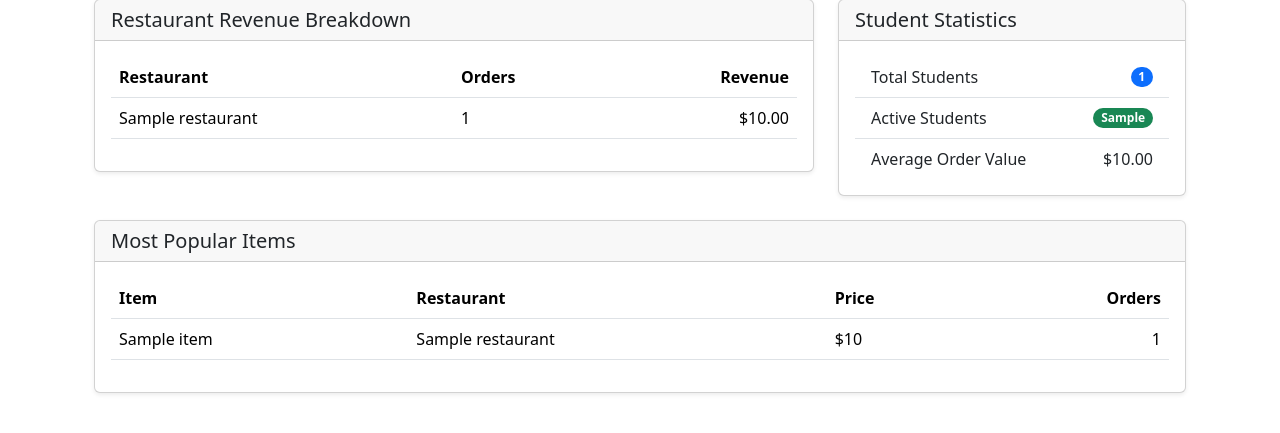
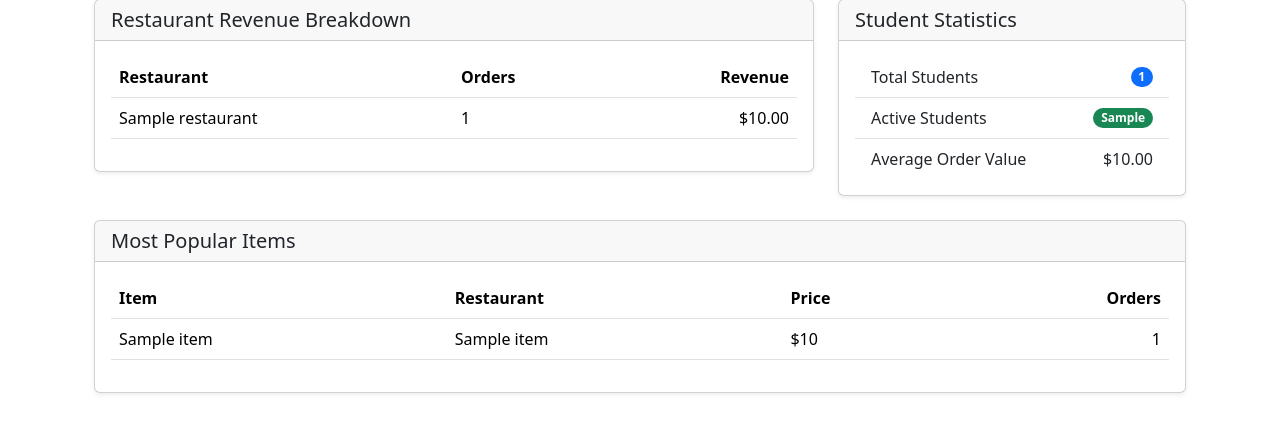
Before and after one commit to lchjie/Database_Project, a Django app: template core/templates/core/financial_overview.html in a window 1280 px wide. Shown: the part 323-756 px from the top of the page. Run offline with Django 3.2, Linux system fonts and the light colour scheme; the template is opened without the code that fills it: most values are stand-ins (such as "Sample title", 1, 10 or a date in 2020).

Commit message:
update the financial format

```diff
--- a/core/templates/core/financial_overview.html
+++ b/core/templates/core/financial_overview.html
@@ -111,7 +111,7 @@
                                 {% for item in popular_items %}
                                 <tr>
                                     <td>{{ item.name }}</td>
-                                    <td>{{ item.menu.restaurant.name }}</td>
+                                    <td>{{ item.menu__restaurant__name }}</td>
                                     <td>${{ item.price }}</td>
                                     <td class="text-end">{{ item.order_count }}</td>
                                 </tr>
--- a/core/views.py
+++ b/core/views.py
@@ -285,7 +285,11 @@ def financial_overview(request):
     most_valuable_restaurant = restaurant_revenues[0] if restaurant_revenues else None
 
     # Find the most popular items (favorite orders)
-    popular_items = Item.objects.annotate(
+    popular_items = Item.objects.values(
+        'name',
+        'menu__restaurant__name',
+        'price'
+    ).annotate(
         order_count=Count('orders')
     ).order_by('-order_count')[:5]
 
```
